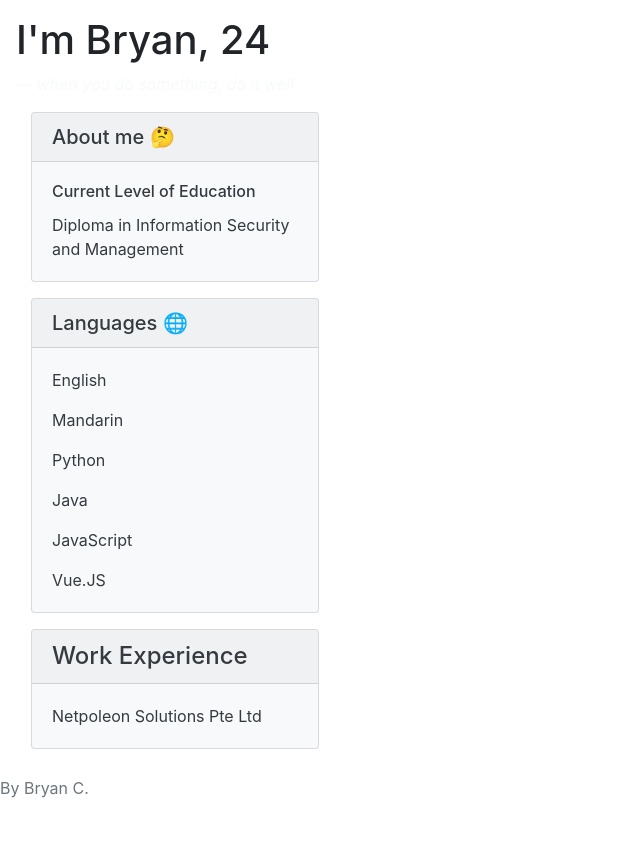
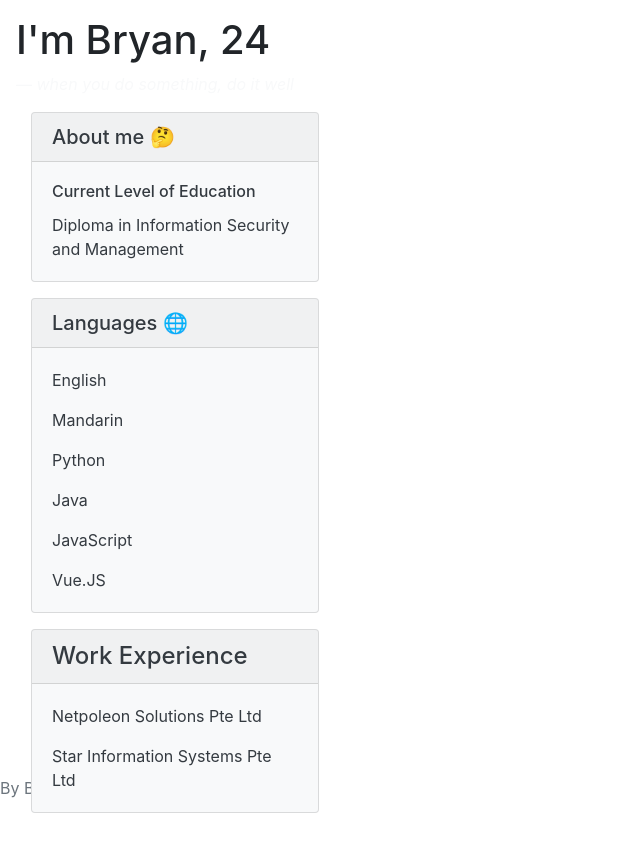
Before and after one commit to bryan-cty/about, a plain HTML site: page index.html in a window 1280 px wide. Shown: the whole page, without its empty margins (0-640 px from the left). Before the commit the page ends 805 px from the top, so only its background shows below. Drawn offline with nearby package versions, Linux system fonts and the light colour scheme.

Commit message:
Update index.html
updated work exp

```diff
--- a/index.html
+++ b/index.html
@@ -67,6 +67,7 @@
               <h4 class="card-header">Work Experience</h4>
                 <div class="card-body">
                 <p class="card-text">Netpoleon Solutions Pte Ltd</p>
+                  <p class="card-text">Star Information Systems Pte Ltd</p>
               </div>
           </div>
        <!-- <div class="card text-dark bg-light mb-3" style="max-width: 18rem;">
```
